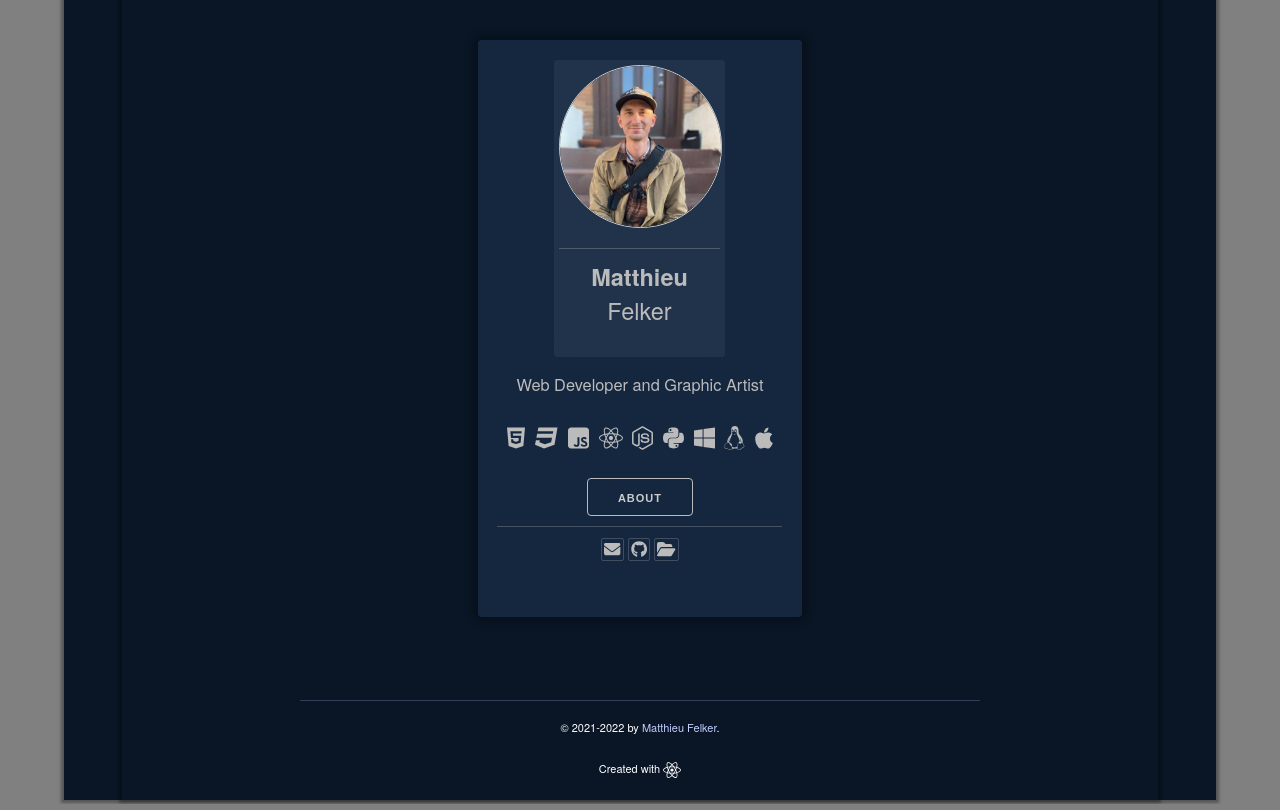
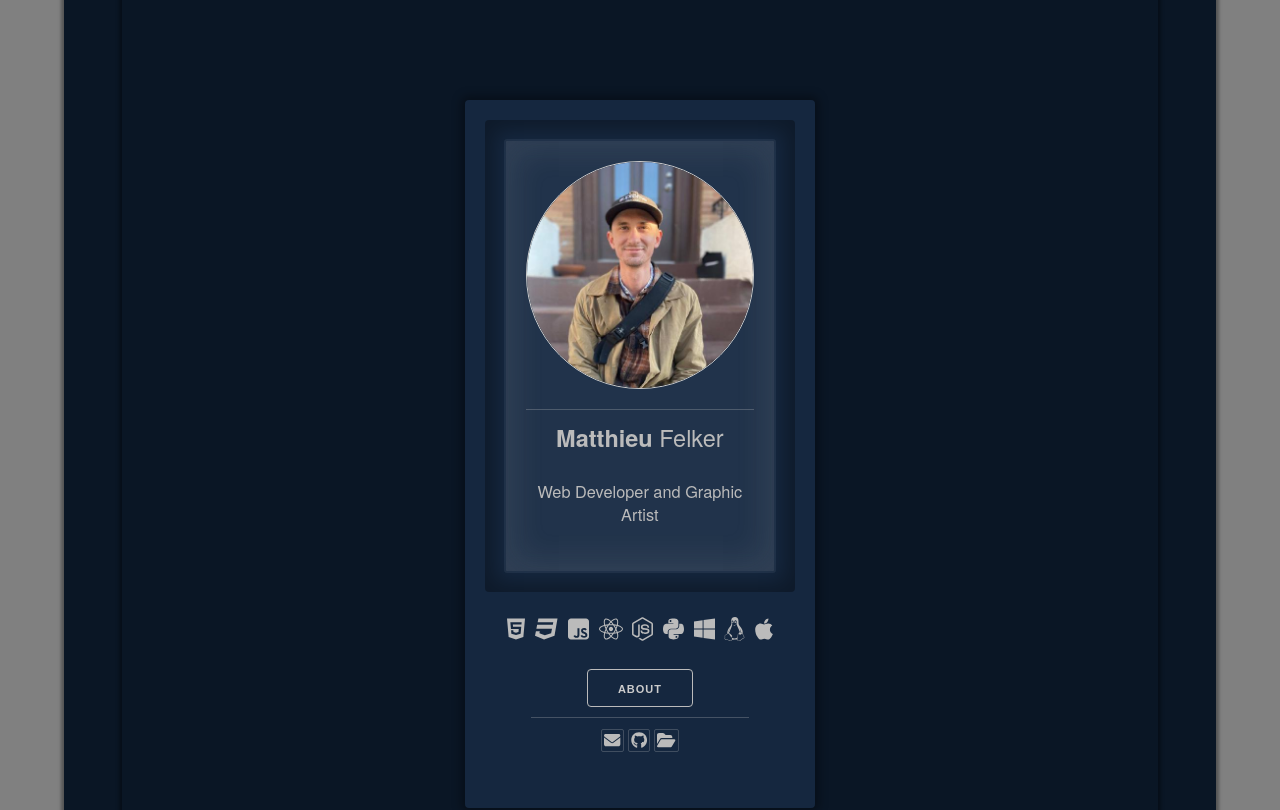
Before and after one commit to Matthieu-ui/mf-io, a React (Create React App) app in the folder mfio/: page / in a window 1280 px wide. Shown: the top 810 px of the page. Built offline with nearby package versions, Linux system fonts and the light colour scheme.

Commit message:
glasscard styles, optimization

```diff
--- a/mfio/package.json
+++ b/mfio/package.json
@@ -5,6 +5,7 @@
   "dependencies": {
     "@fortawesome/fontawesome-svg-core": "^1.3.0",
     "@fortawesome/free-brands-svg-icons": "^6.0.0",
+    "@fortawesome/free-regular-svg-icons": "^6.0.0",
     "@fortawesome/free-solid-svg-icons": "^6.0.0",
     "@fortawesome/react-fontawesome": "^0.1.17",
     "@react-spring/web": "^9.4.4",
--- a/mfio/src/App.js
+++ b/mfio/src/App.js
@@ -12,7 +12,7 @@ function App() {
         <div className="container">
           <div className="layer1">
             <div className="row">
-              <div className="four columns">
+              <div className="one-half column">
                 <Card />
               </div>
             </div>
--- a/mfio/src/components/Card.js
+++ b/mfio/src/components/Card.js
@@ -26,10 +26,6 @@ class cardContent extends Component {
         <GlassCard />
         </div>
 
-
-        <div className="title">
-          <p>Web Developer and Graphic Artist</p>
-        </div>
         <div className="skillBase">
           <i>
             <FontAwesomeIcon className="icons" icon={faHtml5}></FontAwesomeIcon>
--- a/mfio/src/components/Glasscard.js
+++ b/mfio/src/components/Glasscard.js
@@ -6,7 +6,7 @@ import { useSpring, animated, config } from 'react-spring';
 const Container = styled(animated.div)`
 display: inline-block;
 border-radius: 3px;
-padding: 3px;
+padding: 1em;
 z-index: 1;
 background-color: #dbebff10;
 position: relative;
@@ -14,6 +14,8 @@ backdrop-filter: blur(10px);
 border: 2px solid transparent;
 background-clip: border-box;
 cursor: pointer;
+box-shadow: inset rgba(209, 209, 209, 0.1) 0 0 30px 10px;
+}
 
 `;
 
@@ -49,6 +51,9 @@ const GlassCard = () => {
           <p>
             <strong>Matthieu</strong> Felker
           </p>
+          <div className="title">
+          <p>Web Developer and Graphic Artist</p>
+        </div>
         </div>
 
         </Container>
--- a/mfio/src/css/skeleton.css
+++ b/mfio/src/css/skeleton.css
@@ -6,7 +6,6 @@
 * http://www.opensource.org/licenses/mit-license.php
 * 12/29/2014
 */
-
 
 /* Table of contents
 ––––––––––––––––––––––––––––––––––––––––––––––––––
@@ -25,7 +24,6 @@
 - Media Queries
 */
 
-
 /* Grid
 –––––––––––––––––––––––––––––––––––––––––––––––––– */
 
@@ -35,26 +33,25 @@
   border-radius: 4px;
   box-shadow: rgba(0, 0, 0, 0.342) 0 0 10px 4px;
   padding: 1em;
-    width: 285px;
+  width: -moz-fit-content;
+  width: 350px;
   margin: auto;
   position: absolute;
   left: 0;
   right: 0;
   top: 100px;
-    z-index: 9999;
+  z-index: 1;
 
 }
 
 .avi {
 
-
   margin-left: auto;
   margin-right: auto;
-
-
+  box-shadow: inset rgba(0, 0, 0, 0.342) 0 0 20px 10px;
+  border-radius: 4px;
+  padding: 1em;
 }
-
-
 
 .name-plate {
   border-top: rgba(204, 204, 204, 0.26) 1px solid;
@@ -62,7 +59,7 @@
 }
 
 .name-plate p {
-    margin-top: .5em;
+  margin-top: 0.5em;
   font-size: larger;
 }
 
@@ -72,25 +69,24 @@
   margin-top: 1em;
 }
 
-.skillBase{
+.skillBase {
   text-align: center;
+  margin-top: 1em;
   margin-bottom: 1em;
 }
-.icons{
-    margin: .2em;
+.icons {
+  margin: 0.2em;
   font-size: 24px;
 }
 
-.icons:hover{
+.icons:hover {
   color: rgb(145, 145, 145);
-
 }
-.About{
+.About {
   text-align: center;
-
 }
 
-.About p{
+.About p {
   text-justify: auto;
   background-color: #2c476a;
   padding: 1em;
@@ -106,26 +102,24 @@
   margin: 0 auto;
   padding: 0 20px;
   box-sizing: border-box;
-
 }
 .footer {
   border-top: 1px solid #9fb3d444;
   flex-shrink: 0;
-
   margin: auto;
   position: absolute;
-    bottom: 0;
+  bottom: -330px;
   left: 0;
   right: 0;
   color: white;
   text-align: center;
   width: 50%;
   padding: 1em;
-    height:60px;
+  height: 60px;
 }
 
-.footerIcon{
-    font-size:large;
+.footerIcon {
+  font-size: large;
   margin-left: 3px;
   line-height: 1px;
   vertical-align: middle;
@@ -134,17 +128,12 @@
 .attribution {
   font-size: 11px;
   text-align: center;
-
-
 }
 
 .attribution a {
   color: hsl(228, 100%, 88%);
   text-decoration: none;
-
 }
-
-
 
 .column,
 .columns {
@@ -159,7 +148,6 @@
   }
 }
 
-
 /* Larger than phablet (also point when grid becomes active) */
 
 @media (min-width: 550px) {
@@ -168,25 +156,23 @@
   }
 }
 
-
 /* Larger than tablet */
 
 @media (min-width: 750px) {
   .avi {
-        width: 60%;
+    width: 100%;
   }
 }
 
-
 /* Larger than desktop */
 
-@media (min-width: 1000px) {}
-
+@media (min-width: 1000px) {
+}
 
 /* Larger than Desktop HD */
 
-@media (min-width: 1200px) {}
-
+@media (min-width: 1200px) {
+}
 
 /* For devices larger than 550px */
 
@@ -228,7 +214,7 @@
     width: 65.3333333333%;
   }
   .nine.columns {
-        width: 74.0%;
+    width: 74%;
   }
   .ten.columns {
     width: 82.6666666667%;
@@ -284,7 +270,7 @@
   }
   .offset-by-nine.column,
   .offset-by-nine.columns {
-        margin-left: 78.0%;
+    margin-left: 78%;
   }
   .offset-by-ten.column,
   .offset-by-ten.columns {
@@ -308,14 +294,17 @@
   }
 }
 
-
 /* Base Styles
 –––––––––––––––––––––––––––––––––––––––––––––––––– */
-
 
 /* NOTE
 html is set to 62.5% so that all the REM measurements throughout Skeleton
 are based on 10px sizing. So basically 1.5rem = 15px :) */
+* {
+  margin: 0;
+  padding: 0;
+  box-sizing: border-box;
+}
 
 html {
   font-size: 62.5%;
@@ -324,20 +313,16 @@ html {
 
 body {
   font-size: 1.4em;
-    /* currently ems cause chrome bug misinterpreting rems on body element */
   line-height: 1.4;
   font-weight: 400;
-    font-family: "Raleway", "HelveticaNeue", "Helvetica Neue", Helvetica, Arial, sans-serif;
+  font-family: "Raleway", "HelveticaNeue", "Helvetica Neue", Helvetica, Arial,
+    sans-serif;
   background-color: #0a1625;
-    min-height: 100vh;
   width: 90%;
-    margin: -60px auto;
+  margin: 0 auto;
   box-shadow: rgba(0, 0, 0, 0.342) 0 0 3px 3px;
-    padding-bottom:60px;
-    overflow: hidden;
-
+  height: 149vh;
 }
-
 
 /* Typography
 –––––––––––––––––––––––––––––––––––––––––––––––––– */
@@ -354,33 +339,33 @@ h6 {
 }
 
 h1 {
-    font-size: 4.0rem;
+  font-size: 4rem;
   line-height: 1.2;
-    letter-spacing: -.1rem;
+  letter-spacing: -0.1rem;
 }
 
 h2 {
   font-size: 3.6rem;
   line-height: 1.25;
-    letter-spacing: -.1rem;
+  letter-spacing: -0.1rem;
 }
 
 h3 {
-    font-size: 3.0rem;
+  font-size: 3rem;
   line-height: 1.3;
-    letter-spacing: -.1rem;
+  letter-spacing: -0.1rem;
 }
 
 h4 {
   font-size: 2.4rem;
   line-height: 1.35;
-    letter-spacing: -.08rem;
+  letter-spacing: -0.08rem;
 }
 
 h5 {
   font-size: 1.8rem;
   line-height: 1.5;
-    letter-spacing: -.05rem;
+  letter-spacing: -0.05rem;
 }
 
 h6 {
@@ -389,12 +374,11 @@ h6 {
   letter-spacing: 0;
 }
 
-
 /* Larger than phablet */
 
 @media (min-width: 550px) {
   h1 {
-        font-size: 5.0rem;
+    font-size: 5rem;
   }
   h2 {
     font-size: 4.2rem;
@@ -403,7 +387,7 @@ h6 {
     font-size: 3.6rem;
   }
   h4 {
-        font-size: 3.0rem;
+    font-size: 3rem;
   }
   h5 {
     font-size: 2.4rem;
@@ -417,7 +401,6 @@ p {
   margin-top: 0;
 }
 
-
 /* Links
 –––––––––––––––––––––––––––––––––––––––––––––––––– */
 
@@ -428,7 +411,6 @@ a {
 a:hover {
   color: #ffffff;
 }
-
 
 /* Buttons
 –––––––––––––––––––––––––––––––––––––––––––––––––– */
@@ -447,7 +429,7 @@ input[type="button"] {
   font-size: 11px;
   font-weight: 600;
   line-height: 38px;
-    letter-spacing: .1rem;
+  letter-spacing: 0.1rem;
   text-transform: uppercase;
   text-decoration: none;
   white-space: nowrap;
@@ -470,7 +452,7 @@ input[type="reset"]:focus,
 input[type="button"]:focus {
   color: #ffffff;
   border-color: #888;
-    outline: 0;
+  outline: none;
   box-shadow: inset rgba(0, 0, 0, 0.446) 0 0 10px 4px;
 }
 
@@ -479,9 +461,9 @@ button.button-primary,
 input[type="submit"].button-primary,
 input[type="reset"].button-primary,
 input[type="button"].button-primary {
-    color: #FFF;
-    background-color: #33C3F0;
-    border-color: #33C3F0;
+  color: #fff;
+  background-color: #33c3f0;
+  border-color: #33c3f0;
 }
 
 .button.button-primary:hover,
@@ -494,11 +476,10 @@ button.button-primary:focus,
 input[type="submit"].button-primary:focus,
 input[type="reset"].button-primary:focus,
 input[type="button"].button-primary:focus {
-    color: #FFF;
-    background-color: #1EAEDB;
-    border-color: #1EAEDB;
+  color: #fff;
+  background-color: #1eaedb;
+  border-color: #1eaedb;
 }
-
 
 /* Forms
 –––––––––––––––––––––––––––––––––––––––––––––––––– */
@@ -516,12 +497,11 @@ select {
   padding: 6px 10px;
   /* The 6px vertically centers text on FF, ignored by Webkit */
   background-color: #fff;
-    border: 1px solid #D1D1D1;
+  border: 1px solid #d1d1d1;
   border-radius: 4px;
   box-shadow: none;
   box-sizing: border-box;
 }
-
 
 /* Removes awkward default styles on some inputs for iOS */
 
@@ -553,14 +533,14 @@ input[type="url"]:focus,
 input[type="password"]:focus,
 textarea:focus,
 select:focus {
-    border: 1px solid #33C3F0;
+  border: 1px solid #33c3f0;
   outline: 0;
 }
 
 label,
 legend {
   display: block;
-    margin-bottom: .5rem;
+  margin-bottom: 0.5rem;
   font-weight: 600;
 }
 
@@ -574,12 +554,11 @@ input[type="radio"] {
   display: inline;
 }
 
-label>.label-body {
+label > .label-body {
   display: inline-block;
-    margin-left: .5rem;
+  margin-left: 0.5rem;
   font-weight: normal;
 }
-
 
 /* Lists
 –––––––––––––––––––––––––––––––––––––––––––––––––– */
@@ -609,9 +588,8 @@ ol ul {
 li {
   margin-bottom: 1rem;
   display: inline-flex;
-
 }
-.clinks{
+.clinks {
   margin-top: 1em;
   padding: 2px;
   font-size: smaller;
@@ -620,37 +598,36 @@ li {
   margin: 2px;
 }
 
-.clinks:hover{
+.clinks:hover {
   color: rgb(145, 145, 145);
 }
-.links{
-
+.links {
   border-top: rgba(204, 204, 204, 0.26) 1px solid;
   text-align: center;
   line-height: 1px;
-    padding: .5em;
+  padding: 0.5em;
+  margin: auto;
+  width: 70%;
 }
-
 
 /* Code
 –––––––––––––––––––––––––––––––––––––––––––––––––– */
 
 code {
-    padding: .2rem .5rem;
-    margin: 0 .2rem;
+  padding: 0.2rem 0.5rem;
+  margin: 0 0.2rem;
   font-size: 90%;
   white-space: nowrap;
-    background: #F1F1F1;
-    border: 1px solid #E1E1E1;
+  background: #f1f1f1;
+  border: 1px solid #e1e1e1;
   border-radius: 4px;
 }
 
-pre>code {
+pre > code {
   display: block;
   padding: 1rem 1.5rem;
   white-space: pre;
 }
-
 
 /* Tables
 –––––––––––––––––––––––––––––––––––––––––––––––––– */
@@ -659,7 +636,7 @@ th,
 td {
   padding: 12px 15px;
   text-align: left;
-    border-bottom: 1px solid #E1E1E1;
+  border-bottom: 1px solid #e1e1e1;
 }
 
 th:first-child,
@@ -671,7 +648,6 @@ th:last-child,
 td:last-child {
   padding-right: 0;
 }
-
 
 /* Spacing
 –––––––––––––––––––––––––––––––––––––––––––––––––– */
@@ -700,7 +676,6 @@ form {
   margin-bottom: 2.5rem;
 }
 
-
 /* Utilities
 –––––––––––––––––––––––––––––––––––––––––––––––––– */
 
@@ -722,7 +697,6 @@ form {
   float: left;
 }
 
-
 /* Misc
 –––––––––––––––––––––––––––––––––––––––––––––––––– */
 
@@ -730,13 +704,11 @@ hr {
   margin-top: 3rem;
   margin-bottom: 3.5rem;
   border-width: 0;
-    border-top: 1px solid #E1E1E1;
+  border-top: 1px solid #e1e1e1;
 }
-
 
 /* Clearing
 –––––––––––––––––––––––––––––––––––––––––––––––––– */
-
 
 /* Self Clearing Goodness */
 
@@ -748,10 +720,8 @@ hr {
   clear: both;
 }
 
-
 /* Media Queries
 –––––––––––––––––––––––––––––––––––––––––––––––––– */
-
 
 /*
 Note: The best way to structure the use of media queries is to create the queries
@@ -760,5 +730,4 @@ on small devices, paste the mobile query code up in the buttons section and styl
 there.
 */
 
-
 /* Larger than mobile */
```
Also changed, not shown: mfio/src/components/About.js (+4 -5 lines), 1 other file (tests, documents, lock files or other folders). Lines whose indentation alone changed are shown as unchanged.
